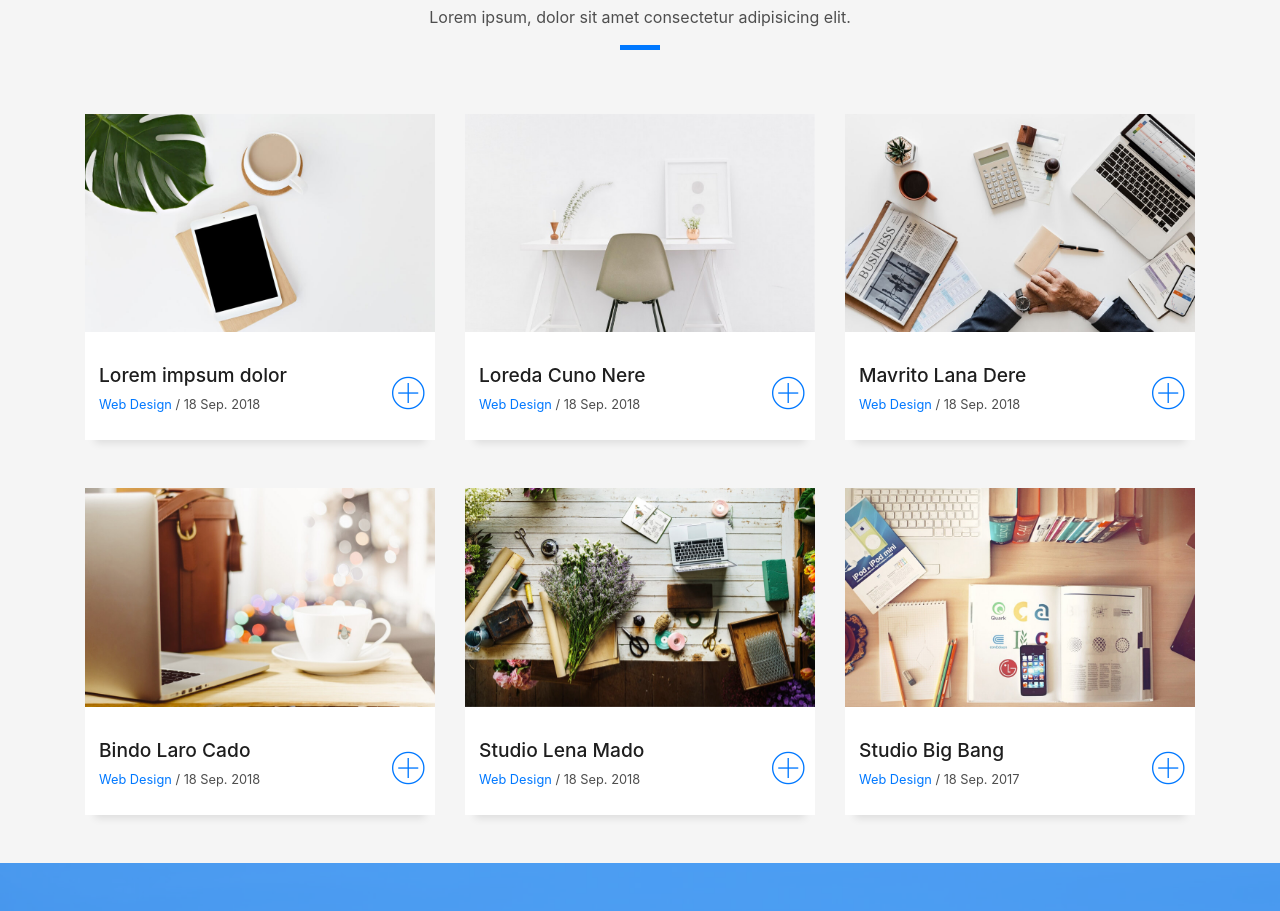
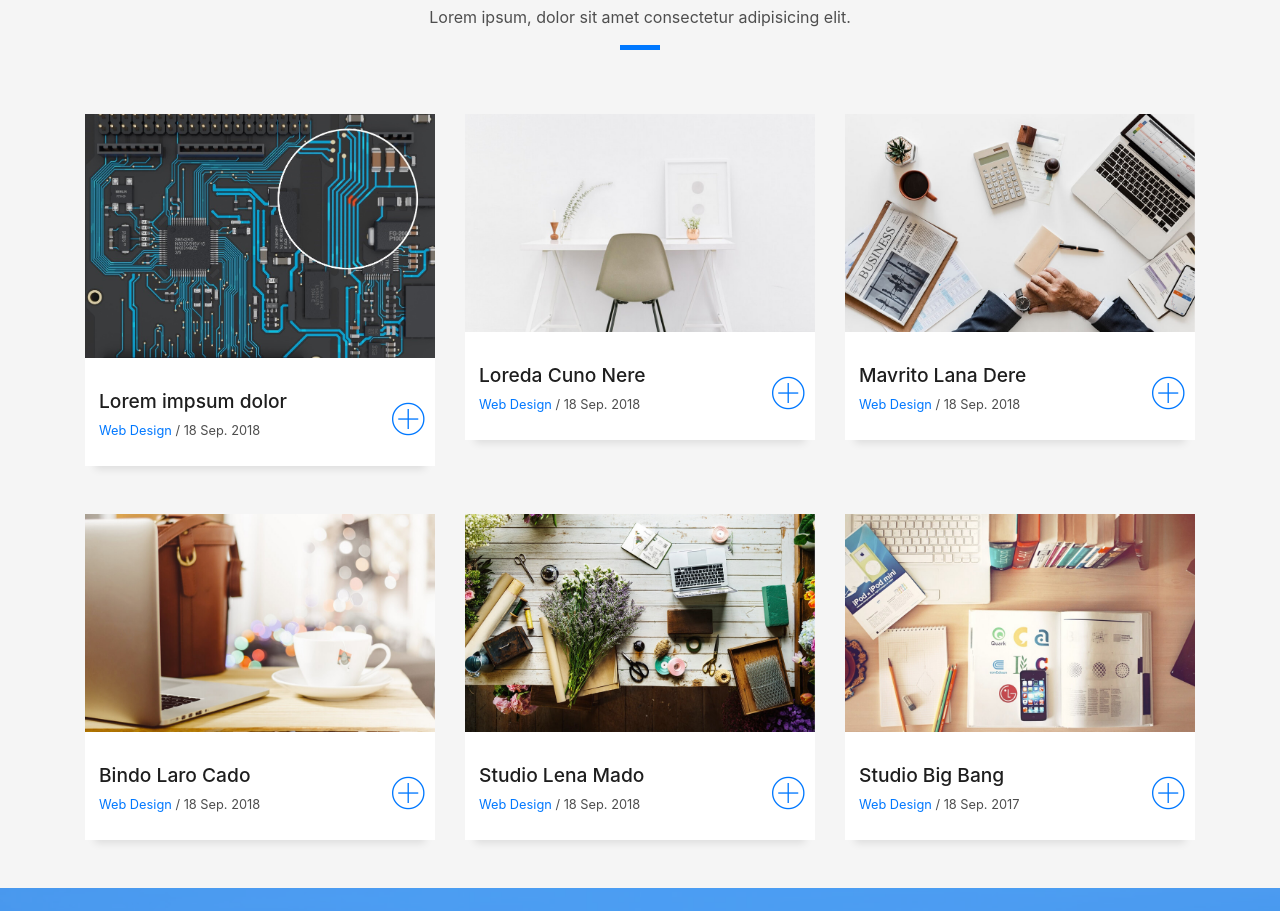
Before and after one commit to 9383748564535/quashie.github.io, a plain HTML site: page index.html in a window 1280 px wide. Shown: the part 4178-5089 px from the top of the page. Drawn offline with Linux system fonts and the light colour scheme; files whose address does not match are found by name.

Commit message:
Update index.html

```diff
--- a/index.html
+++ b/index.html
@@ -359,7 +359,7 @@
           <div class="work-box">
             <a href="img/work-1.jpg" data-lightbox="gallery-mf">
               <div class="work-img">
-                <img src="img/work-1.jpg" alt="" class="img-fluid">
+                <img src="img/Electronics.jpg" alt="" class="img-fluid">
               </div>
               <div class="work-content">
                 <div class="row">
```
